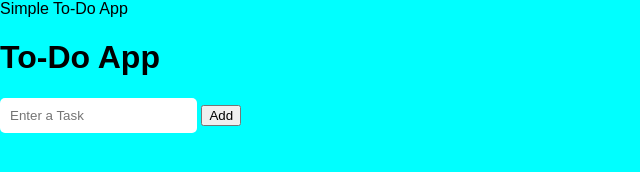
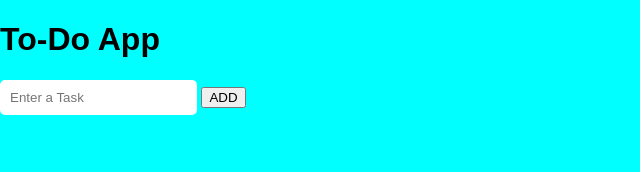
Before and after one commit to heyimsid/todoapp, a plain HTML site: page index.html in a window 1280 px wide. Shown: the whole page, without its empty margins (0-640 px from the left). Drawn offline with Linux system fonts and the light colour scheme.

Commit message:
Update index.html

```diff
--- a/index.html
+++ b/index.html
@@ -4,7 +4,7 @@
         <meta charset="UTF-8"/>
         <meta name="viewport"
         content="width=device-width,initial-scale=1.0">
-        <title></title>Simple To-Do App</title>
+        <title> To-Do App pro</title>
         <link rel="stylesheet"href="style.css">
     </head>
     <body>
@@ -13,7 +13,7 @@
         <div class=""input-section">
         <input type="text"id="taskinput"
         placeholder="Enter a Task"/>
-        <button onclick=""addtask()>Add</button>
+        <button onclick=""addtask()>ADD</button>
     </div>
     <ul id="taskList"></ul>
     <script>src="script.js"</script>
```
